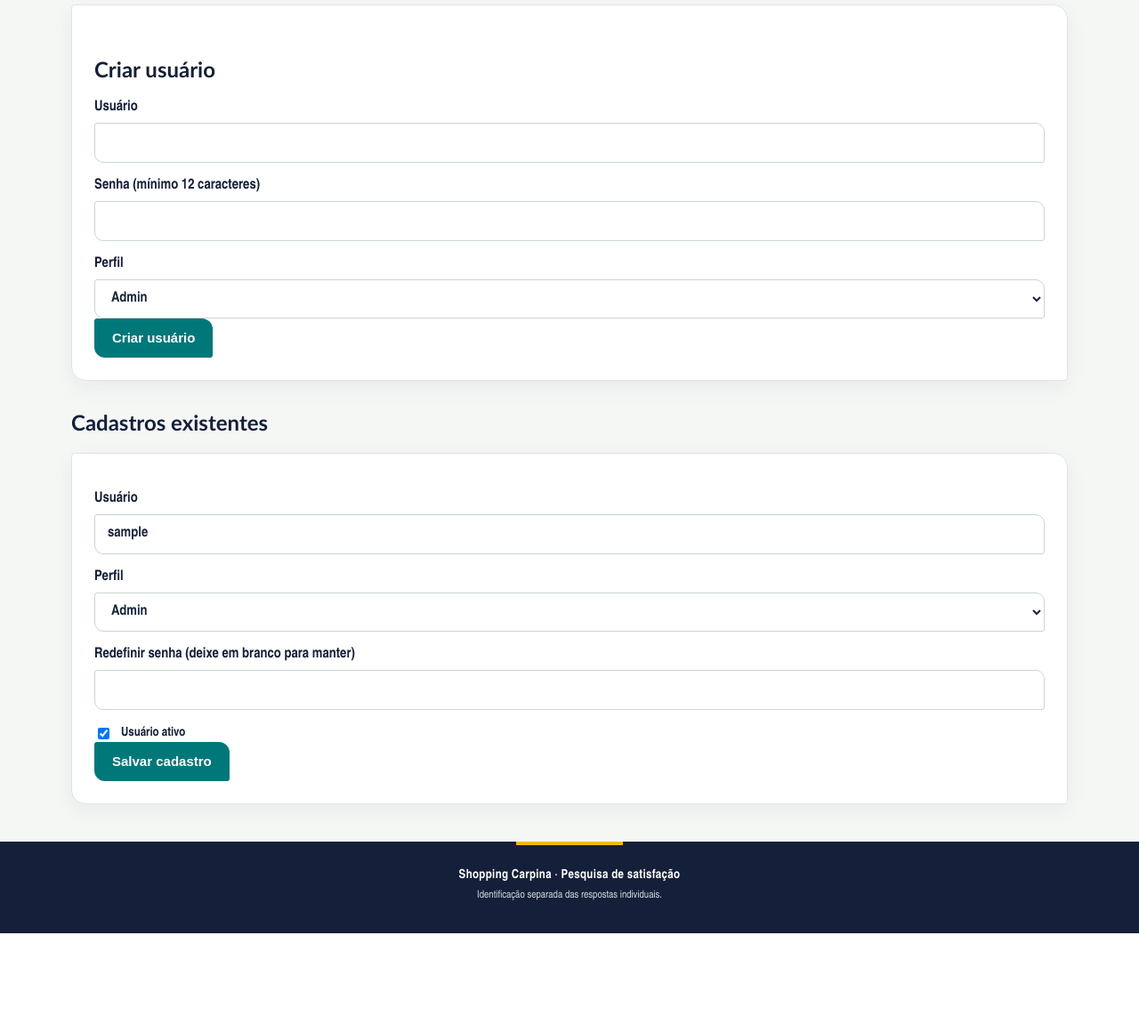
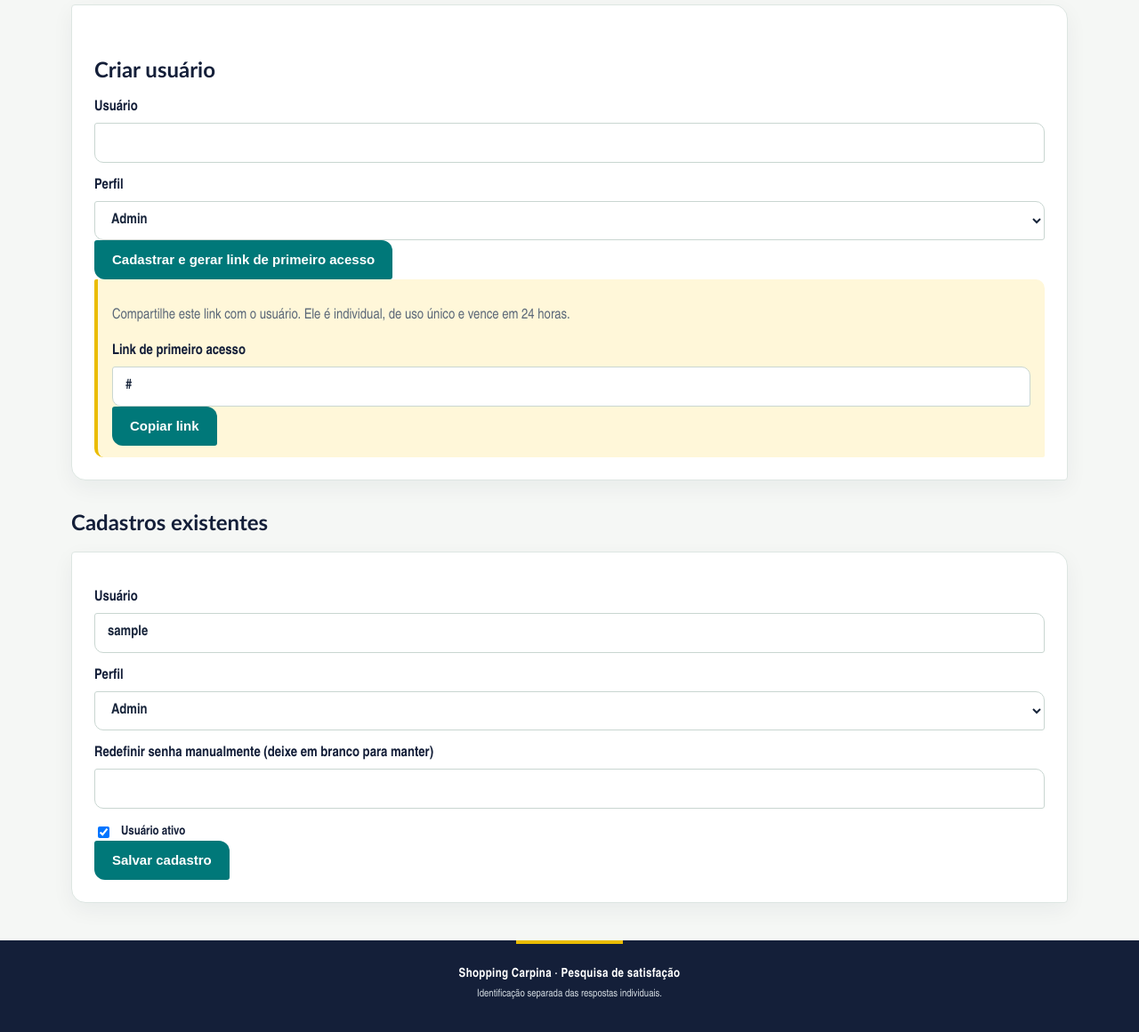
Before and after one commit to julicorlando/pesquisa, a Flask app: template templates/users.html in a window 1280 px wide. Shown: the part 176-1336 px from the top of the page at 89% size. Before the commit the page ends 1225 px from the top, so only its background shows below. Run offline with Flask 3, Linux system fonts and the light colour scheme; tables that the repository leaves empty hold one stand-in row (values such as "Sample post"); the template is opened without the code that fills it: values that come from a table or form of the project are taken from there, most other values are stand-ins (such as "Sample title", 1, 10 or a date in 2020); some libraries are stand-ins or nearby versions.

Commit message:
Create users with one-time first access links

```diff
--- a/templates/users.html
+++ b/templates/users.html
@@ -1,6 +1,7 @@
 {% extends "base.html" %}{% block content %}
 <h1>Usuários e permissões</h1>
-<div class="card"><h2>Criar usuário</h2><form method="post"><input type="hidden" name="csrf_token" value="{{ csrf_token() }}"><label>Usuário<input name="username" maxlength="90" required></label><label>Senha (mínimo 12 caracteres)<input name="password" type="password" minlength="12" required></label><label>Perfil<select name="role">{% for r in roles %}<option value="{{ r }}">{{ r|capitalize }}</option>{% endfor %}</select></label><button class="btn">Criar usuário</button></form></div>
+<div class="card"><h2>Criar usuário</h2><form method="post"><input type="hidden" name="csrf_token" value="{{ csrf_token() }}"><label>Usuário<input name="username" maxlength="90" required></label><label>Perfil<select name="role">{% for r in roles %}<option value="{{ r }}">{{ r|capitalize }}</option>{% endfor %}</select></label><button class="btn">Cadastrar e gerar link de primeiro acesso</button></form>
+{% if first_access_url %}<div class="alert success"><p>Compartilhe este link com o usuário. Ele é individual, de uso único e vence em 24 horas.</p><label>Link de primeiro acesso<input id="first-access-link" value="{{ first_access_url }}" readonly></label><button class="btn" type="button" onclick="navigator.clipboard.writeText(document.getElementById('first-access-link').value).then(()=>this.textContent='Link copiado')">Copiar link</button></div>{% endif %}</div>
 <h2>Cadastros existentes</h2>
-{% for u in users %}<div class="card"><form method="post" action="{{ url_for('edit_user', uid=u.id) }}"><input type="hidden" name="csrf_token" value="{{ csrf_token() }}"><label>Usuário<input name="username" value="{{ u.username }}" maxlength="90" required></label><label>Perfil<select name="role">{% for r in roles %}<option value="{{ r }}" {% if u.role==r %}selected{% endif %}>{{ r|capitalize }}</option>{% endfor %}</select></label><label>Redefinir senha (deixe em branco para manter)<input name="password" type="password" minlength="12" autocomplete="new-password"></label>{% if u.id == current_user.id %}<input type="hidden" name="active" value="on"><p class="muted">Seu perfil Master permanece ativo.</p>{% else %}<label class="check"><input type="checkbox" name="active" {% if u.active %}checked{% endif %}> Usuário ativo</label>{% endif %}<button class="btn">Salvar cadastro</button></form></div>{% else %}<p>Nenhum usuário cadastrado.</p>{% endfor %}
+{% for u in users %}<div class="card"><form method="post" action="{{ url_for('edit_user', uid=u.id) }}"><input type="hidden" name="csrf_token" value="{{ csrf_token() }}"><label>Usuário<input name="username" value="{{ u.username }}" maxlength="90" required></label><label>Perfil<select name="role">{% for r in roles %}<option value="{{ r }}" {% if u.role==r %}selected{% endif %}>{{ r|capitalize }}</option>{% endfor %}</select></label><label>Redefinir senha manualmente (deixe em branco para manter)<input name="password" type="password" minlength="12" autocomplete="new-password"></label>{% if u.id == current_user.id %}<input type="hidden" name="active" value="on"><p class="muted">Seu perfil Master permanece ativo.</p>{% else %}<label class="check"><input type="checkbox" name="active" {% if u.active %}checked{% endif %}> Usuário ativo</label>{% endif %}<button class="btn">Salvar cadastro</button></form></div>{% else %}<p>Nenhum usuário cadastrado.</p>{% endfor %}
 {% endblock %}
```
